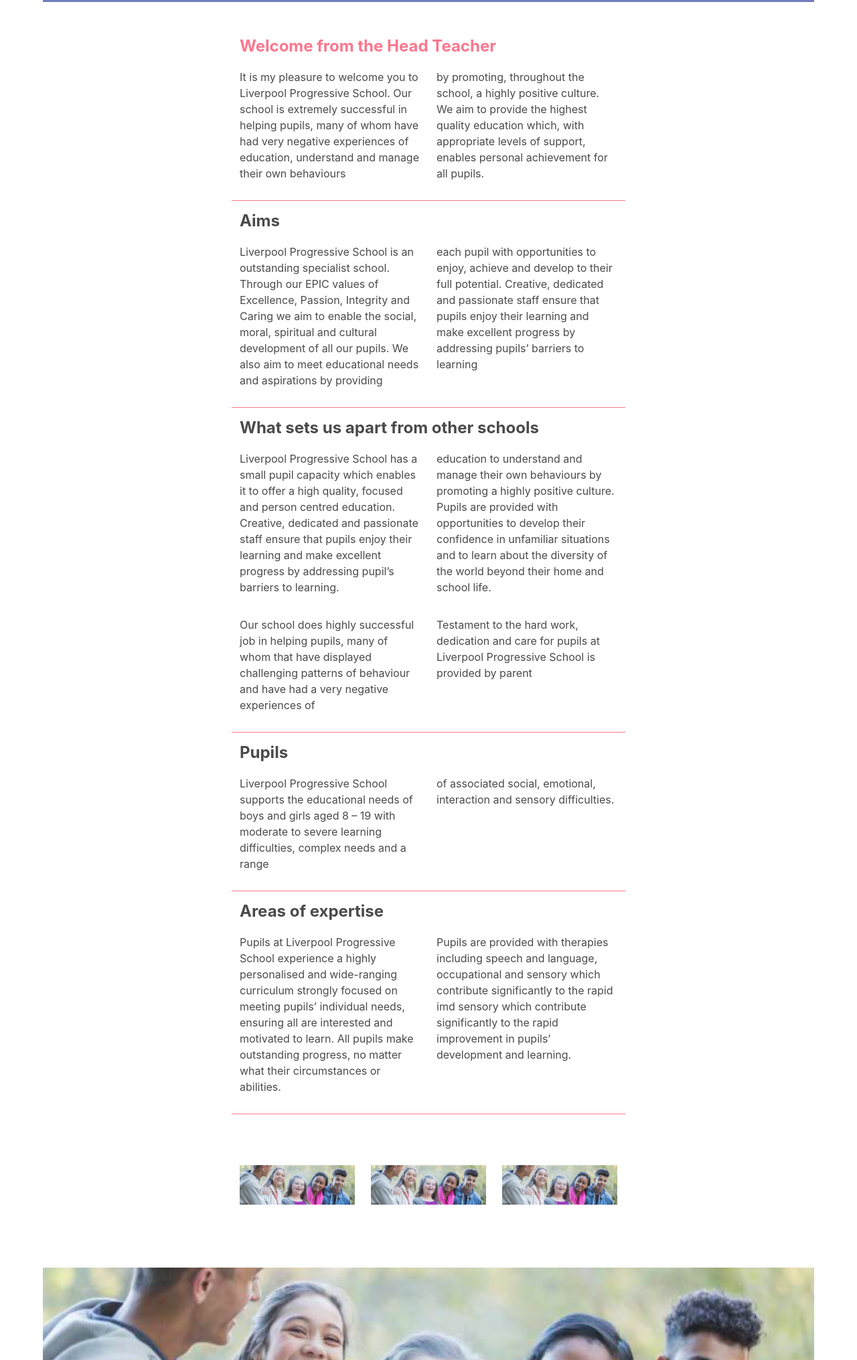
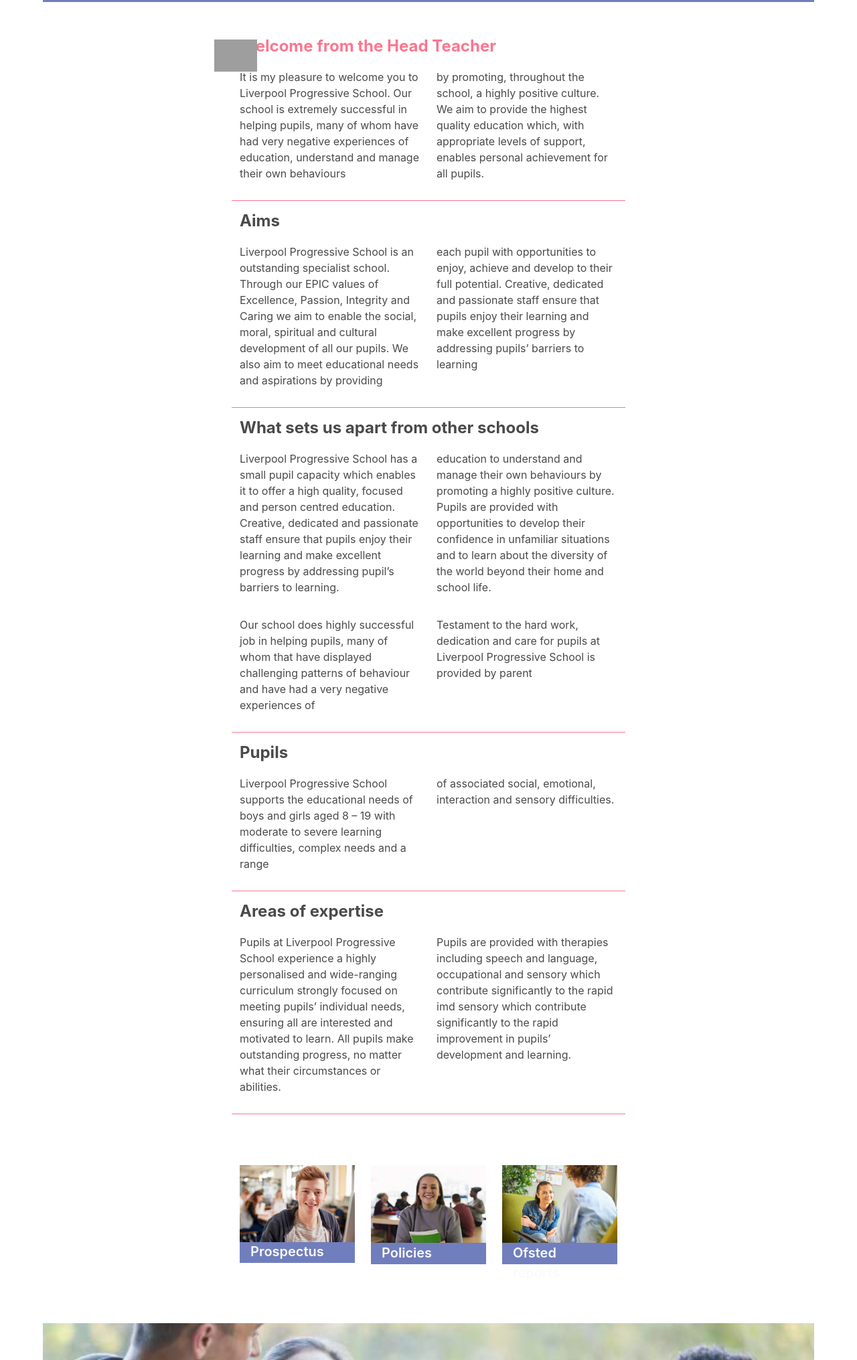
Before and after one commit to zeiq-co/keys-education, a plain HTML site: page school.html in a window 1280 px wide. Shown: the part 529-2560 px from the top of the page at 67% size. Drawn offline with nearby package versions, Linux system fonts and the light colour scheme; grey boxes are pictures that could not be loaded.

Commit message:
added school page content

```diff
--- a/school.html
+++ b/school.html
@@ -52,6 +52,13 @@
       <div class="bottom-border">
         <p class="is-size-4	has-text-weight-semibold has-text-white-bis">Liverpool Progressive School</p>
       </div>
+      <div class="">
+        <article class="media">
+          <div class="is-hidden-mobile">
+            <figure class="image is-64x64">
+              <img src="https://bulma.io/images/placeholders/128x128.png" alt="Image">
+            </figure>
+          </div>
           <div class="columns">
             <div class="column is-half is-offset-one-quarter">
              <h1 class="headline has-text-weight-bold is-size-4">Welcome from the Head Teacher</h1>
@@ -74,10 +81,12 @@
               </div>
             </div>
           </div>
+        </article>
+      </div>
 
       <div class="columns">
         <div class="column is-half is-offset-one-quarter">
-          <h1 class="has-text-weight-bold is-size-4">Aims</h1>
+          <h1 class="has-text-weight-bold is-size-4 aim">Aims</h1>
           <div class="columns columns-border-bottom">
             <div class="column">
               <p class="paragraph">
@@ -179,13 +188,22 @@
         <div class="column is-half is-offset-one-quarter">
           <div class="columns">
             <div class="column">
-              <img src="images/hero.png" class="image-bottom" />
+              <img src="images/image.png" class="image-bottom" />
+              <div class="border-bottom-image">
+                <p class="is-size-5	has-text-weight-semibold has-text-white-bis">Prospectus</p>
+              </div>
             </div>
             <div class="column">
-              <img src="images/hero.png" class="image-bottom" />
+              <img src="images/image-girl.png" class="image-bottom" />
+              <div class="border-bottom-image">
+                <p class="is-size-5	has-text-weight-semibold has-text-white-bis">Policies</p>
+              </div>
             </div>
             <div class="column">
-              <img src="images/hero.png" class="image-bottom" />
+              <img src="images/consult.png" class="image-bottom" />
+              <div class="border-bottom-image">
+                <p class="is-size-5	has-text-weight-semibold has-text-white-bis">Ofsted reports</p>
+              </div>
             </div>
           </div>
         </div>
--- a/style.css
+++ b/style.css
@@ -138,7 +138,7 @@ footer .container {
     padding-top: 1rem;
 }
 
-/* for Schoolf page */
+/* for School page */
 
 .field .contact {
     border-right: 1px solid #000;
@@ -163,3 +163,28 @@ footer .container {
 .columns-border-bottom {
     border-bottom: 1px solid #fb778e;
 }
+
+.border-bottom-image {
+    height: 2rem;
+    background-color: #717ebd;
+    padding: 0 1rem;
+    margin-top: -0.4rem;
+}
+
+.is-64x64 {
+    position: absolute;
+    left: 16rem;
+    margin-top: 3.5rem;
+}
+
+@media only screen and (max-width: 600px) {
+    .is-64x64 {
+        position: absolute;
+        left: 16rem;
+        margin-top: 3.5rem;
+    }
+  }
+
+.aim {
+    margin-top: 1.5rem;
+}
```
Lines whose indentation alone changed are shown as unchanged.
